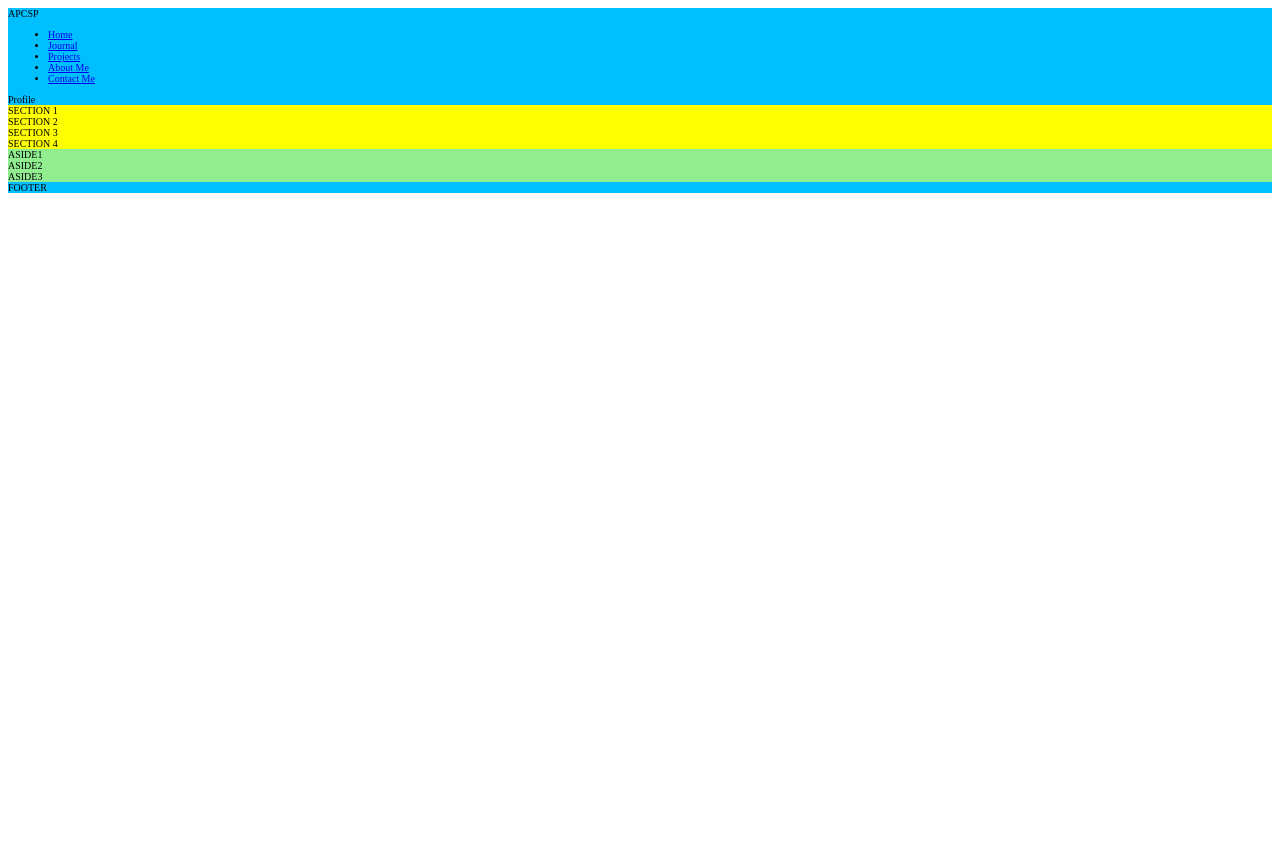
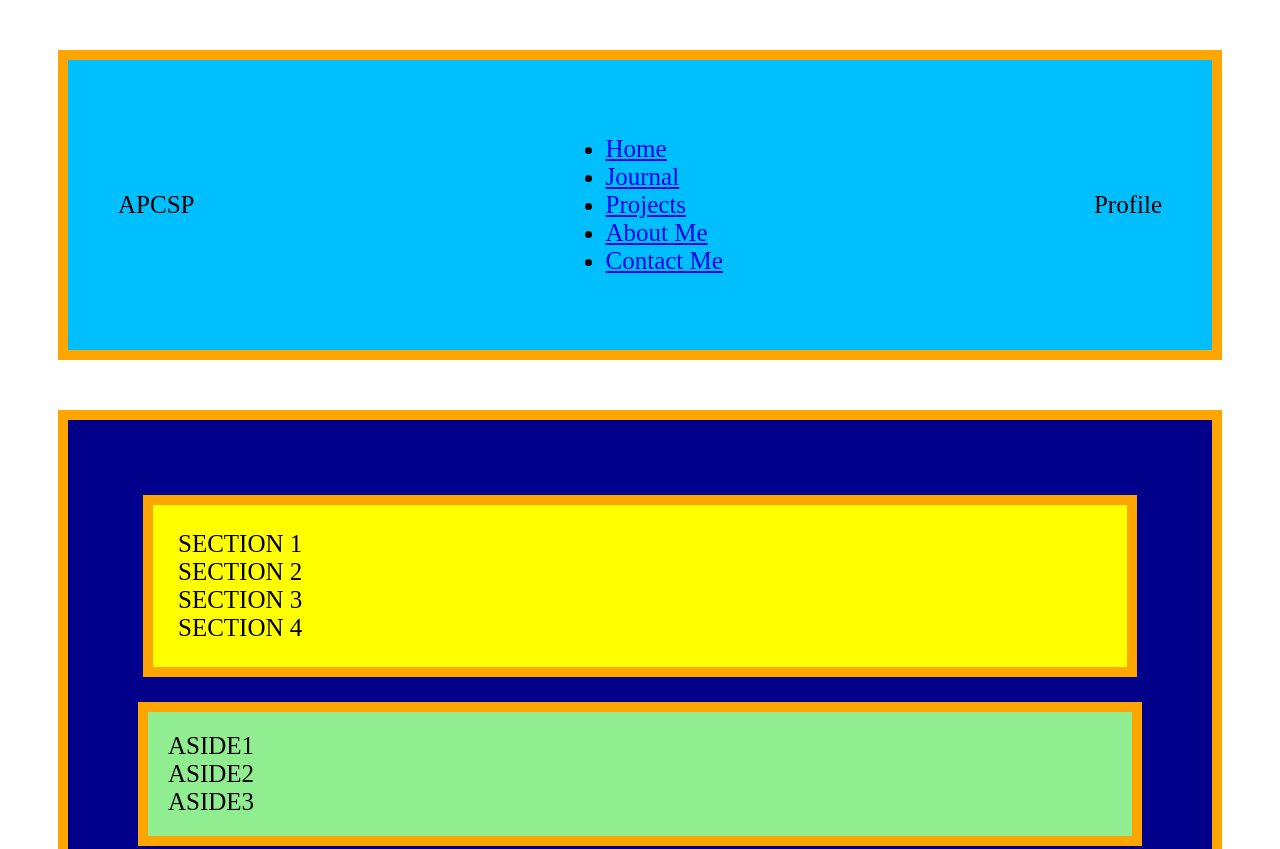
Before and after one commit to APCSP2122/layout-MichaelGoggin, a plain HTML site: page layout.html in a window 1280 px wide. Shown: the top 849 px of the page. Before the commit the page ends 800 px from the top, so only its background shows below. Drawn offline with Linux system fonts and the light colour scheme.

Commit message:
Layout-MichaelGoggin

```diff
--- a/style.css
+++ b/style.css
@@ -7,34 +7,56 @@ html {
 
 body {
     color: #000;
+    font-size:2.5rem;
 }
 
-
+/*
+ ( ͡° ͜ʖ ͡°)
+*/
 
 header {
     background-color:   DeepSkyBlue;
+    Border:10px solid Orange;
+    padding: 50px;
+    Margin:50px;
+    Display: flex;
+    Justify-content: Space-between; /* moves items along Main Axis */
+    Align-items: center; /* Moves items along the cross axis*/
 }
+
 
 
 
 main {
     background-color:     DarkBlue;
+     Border:10px solid Orange;
+      padding: 50px;
+    Margin:50px;
 }
 
 
 
 footer {
     background-color:   DeepSkyBlue;
+     Border:10px solid Orange;
+      padding: 50px;
+    Margin:50px;
 }
 
 
 
 section {
     background-color: yellow;
+    Border:10px solid Orange;
+      padding: 25px;
+    Margin:25px;
 }
 
 
 
 aside {
     background-color: lightGreen;
+    Border:10px solid Orange;
+      padding: 20px;
+    Margin:20px;
 }
```
